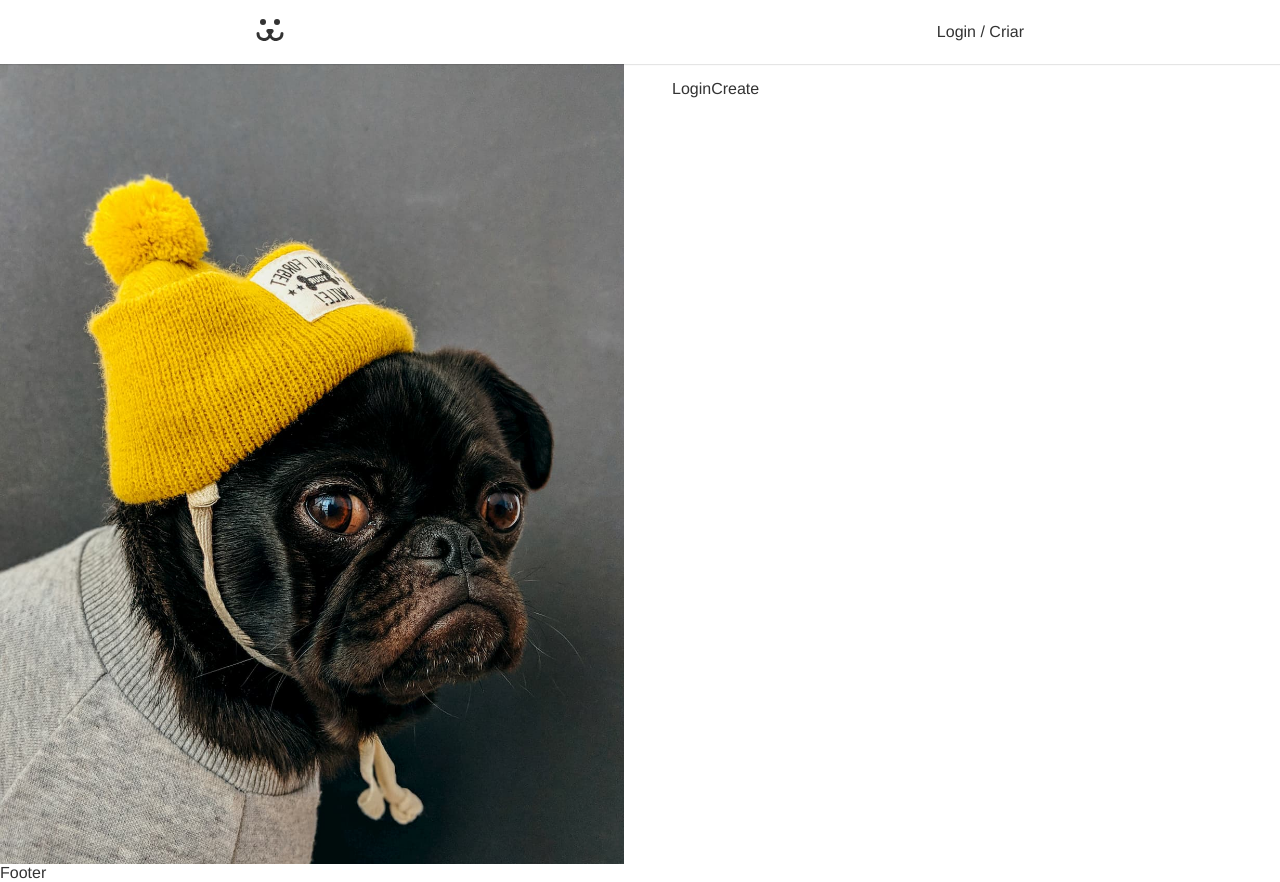
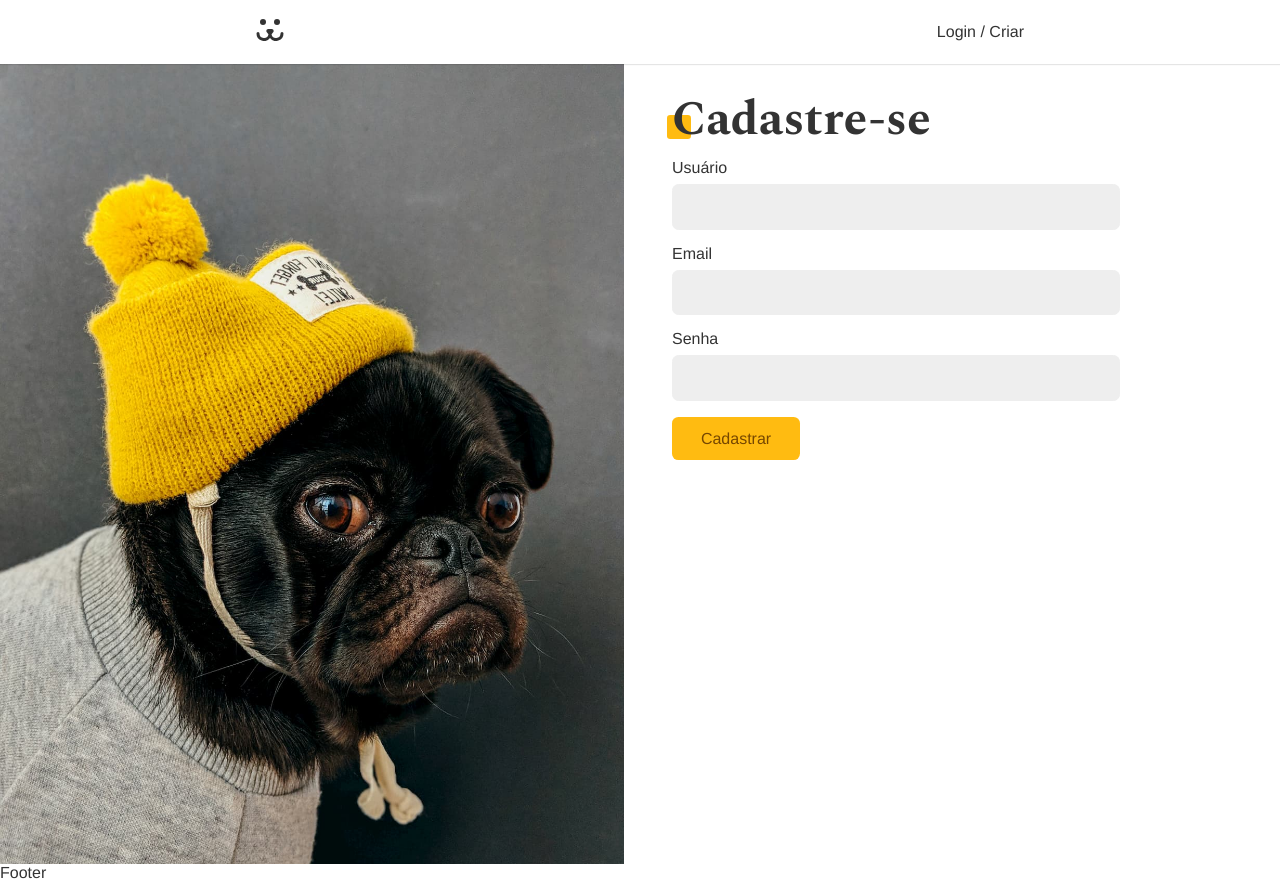
Before and after one commit to alexmonteirodev/dogs, a React (Vite) app: page /login/criar in a window 1280 px wide. Built offline with nearby package versions, Linux system fonts and the light colour scheme.

Commit message:
pagina de criar user

```diff
--- a/src/Components/Login/LoginCreate.jsx
+++ b/src/Components/Login/LoginCreate.jsx
@@ -1,7 +1,42 @@
 import React from "react";
+import Input from "../forms/Input";
+import Button from "../forms/Button";
+import useForm from "../../Hooks/useForm";
+import { USER_POST } from "../../api";
+import { UserContext } from "../../UserContext";
 
 const LoginCreate = () => {
-  return <div>LoginCreate</div>;
+  const username = useForm();
+  const email = useForm("email");
+  const password = useForm();
+
+  const { userLogin } = React.useContext(UserContext);
+
+  function handleSubmit(e) {
+    e.preventDefault();
+    const { url, options } = USER_POST({
+      username: username.value,
+      email: email.value,
+      password: password.value,
+    });
+    fetch(url, options).then((r) => {
+      if (r.ok) {
+        userLogin(username.value, password.value);
+      }
+    });
+  }
+
+  return (
+    <section className="animeLeft">
+      <h1 className="title">Cadastre-se</h1>
+      <form onSubmit={handleSubmit}>
+        <Input label="Usuário" type="text" name="username" {...username} />
+        <Input label="Email" type="email" name="email" {...email} />
+        <Input label="Senha" type="password" name="password" {...password} />
+        <Button>Cadastrar</Button>
+      </form>
+    </section>
+  );
 };
 
 export default LoginCreate;
--- a/src/Hooks/useForm.jsx
+++ b/src/Hooks/useForm.jsx
@@ -3,8 +3,13 @@ import React from "react";
 const types = {
   email: {
     regex:
-      /^(([^<>()[\]\\.,;:\s@"]+(\.[^<>()[\]\\.,;:\s@"]+)*)|.(".+"))@((\[[0-9]{1,3}\.[0-9]{1,3}\.[0-9]{1,3}\.[0-9]{1,3}\])|(([a-zA-Z\-0-9]+\.)+[a-zA-Z]{2,}))$/,
+      /^(([^<>()[\]\\.,;:\s@"]+(\.[^<>()[\]\\.,;:\s@"]+)*)|(".+"))@((\[[0-9]{1,3}\.[0-9]{1,3}\.[0-9]{1,3}\.[0-9]{1,3}\])|(([a-zA-Z\-0-9]+\.)+[a-zA-Z]{2,}))$/,
     message: "Preencha um email válido",
+  },
+  password: {
+    regex: /^(?=.*?[A-Z])(?=.*?[a-z])(?=.*?[0-9])(?=.*?[#?!@$%^&*-]).{8,}$/,
+    message:
+      "A senha deve conter ao menos 1 caracter maiúsculo, 1 minúsculo e 1 número.Com no mínimo 8 caracteres",
   },
 };
 
--- a/src/api.jsx
+++ b/src/api.jsx
@@ -36,3 +36,16 @@ export function USER_GET(token) {
     },
   };
 }
+
+export function USER_POST(body) {
+  return {
+    url: API_URL + "/api/user",
+    options: {
+      method: "POST",
+      headers: {
+        "Content-Type": "application/json",
+      },
+      body: JSON.stringify(body),
+    },
+  };
+}
```
